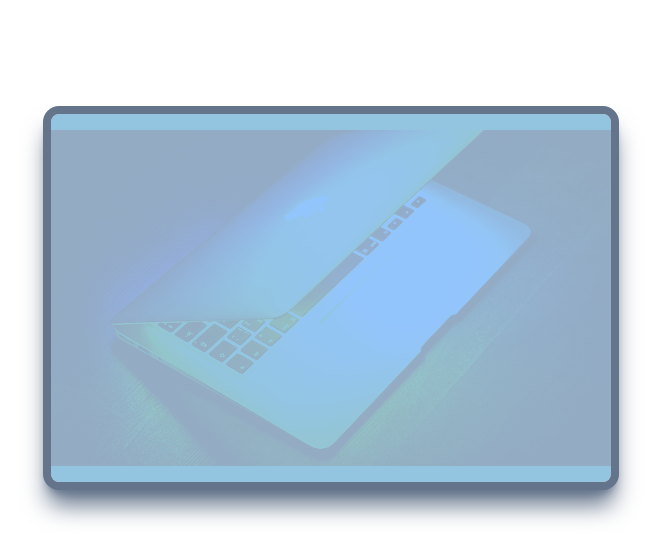
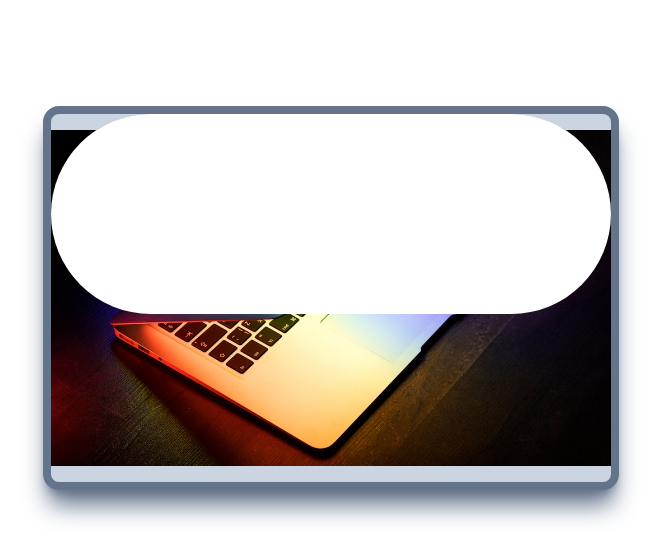
Before and after one commit to aduf2907/belajar-tailwind2, a plain HTML site: page index.html in a window 1280 px wide. Shown: the part 1292-1852 px from the top of the page, without its empty margins (309-970 px from the left). Drawn offline with nearby package versions, Linux system fonts and the light colour scheme.

Commit message:
belajar tentang effect

```diff
--- a/index.html
+++ b/index.html
@@ -116,10 +116,12 @@
     </div>
 
     <div
-      class="mt-32 max-w-xl mx-auto h-96 bg-slate-300 bg-contain bg-no-repeat bg-center rounded-2xl border-slate-500 shadow-xl shadow-slate-500 overflow-hidden border-8 bg-blend-overlay"
+      class="mt-32 max-w-xl mx-auto h-96 bg-slate-300 bg-contain bg-no-repeat bg-center rounded-2xl border-slate-500 shadow-xl shadow-slate-500 overflow-hidden border-8"
       style="background-image: url(./img/1.jpeg)"
     >
-      <div class="w-full h-full bg-blue-300 mix-blend-darken"></div>
+      <div
+        class="w[200px] h-[200px] bg-white m-auto backdrop-blur-lg rounded-full"
+      ></div>
     </div>
 
     <div class="mb-96"></div>
```
